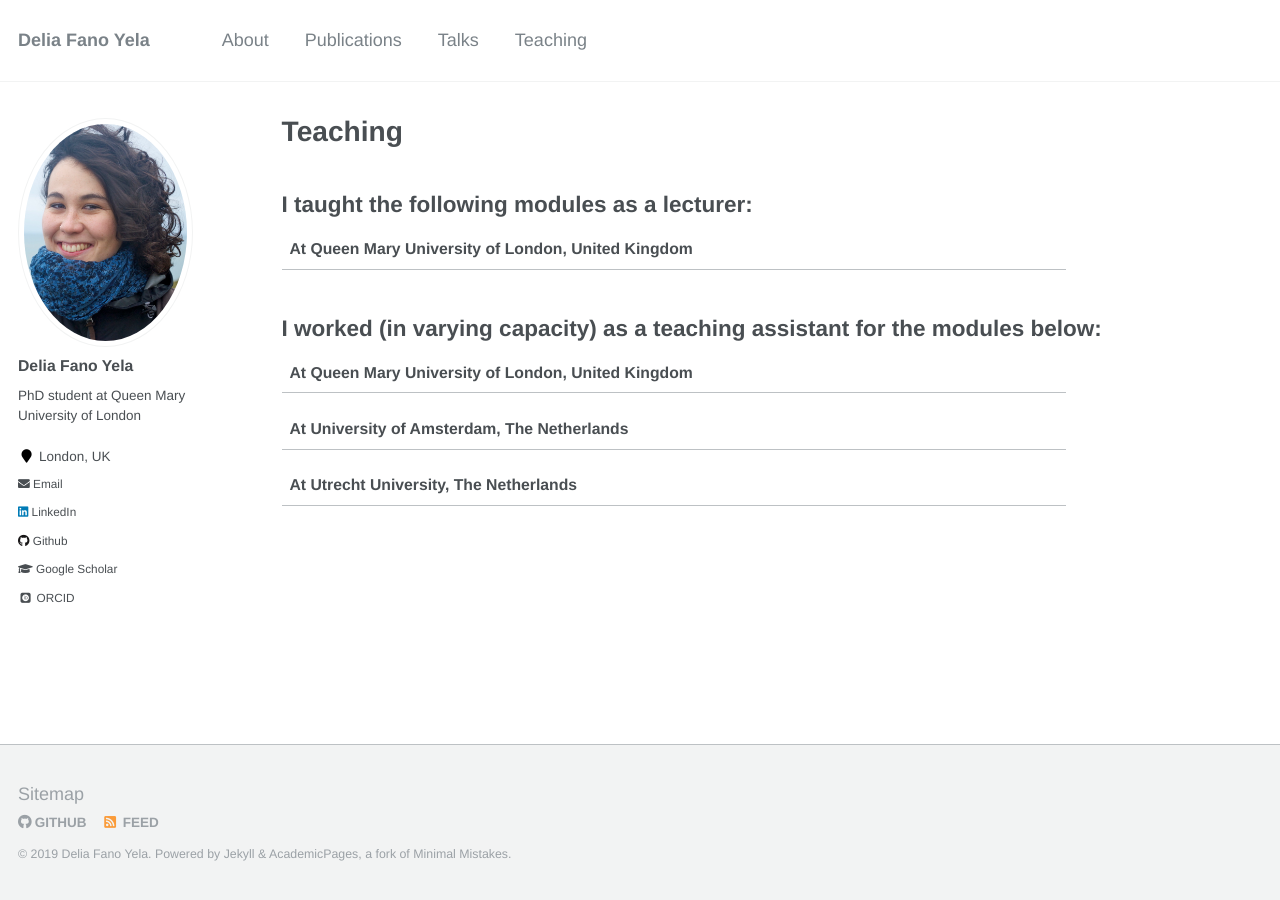
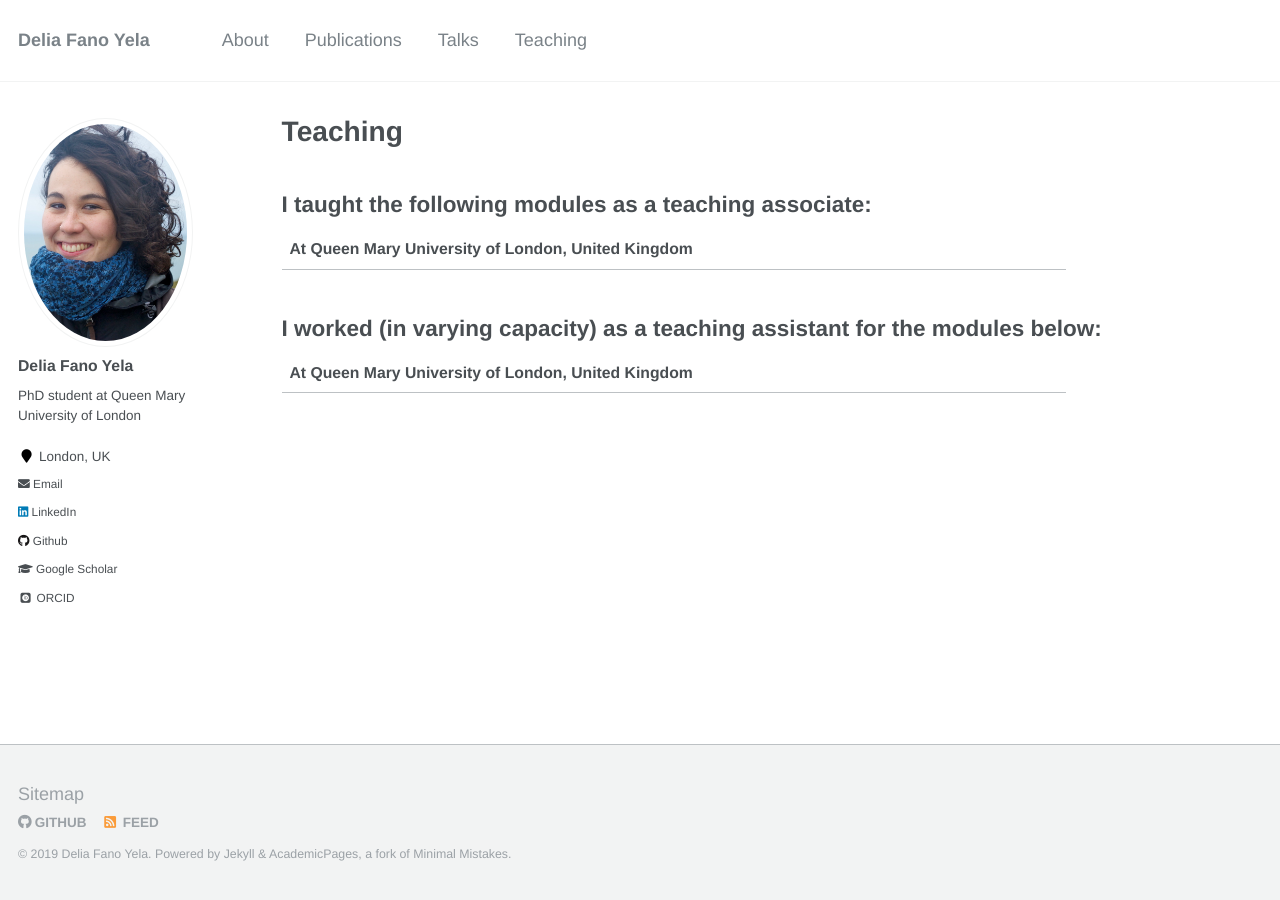
Before and after one commit to wil-j-wil/wil-j-wil2.github.io, a Jekyll site: the page built from _pages/teaching.md, in a window 1280 px wide. Built offline with Jekyll 4.4.1, drawn with Linux system fonts in a browser that asks for light colours; some web fonts are replaced.

Commit message:
teaching

```diff
--- a/_pages/teaching.md
+++ b/_pages/teaching.md
@@ -7,7 +7,7 @@ author_profile: true
 
 {% include base_path %}
 
-I taught the following modules as a lecturer:
+I taught the following modules as a teaching associate:
 ------
 
 <table>
@@ -36,22 +36,3 @@ I worked (in varying capacity) as a teaching assistant for the modules below:
 
 <table>
 <tr>
-  <th class="venue" colspan="2">At University of Amsterdam, The Netherlands</th>
-</tr>
-{% for post in site.teaching reversed %}
-  {% if post.role == "Teaching Assistant" and post.venue == "University of Amsterdam" %}
-    {% include archive-single-teaching.html %}
-  {% endif %}
-{% endfor %}
-</table>
-
-<table>
-<tr>
-  <th class="venue" colspan="2">At Utrecht University, The Netherlands</th>
-</tr>
-{% for post in site.teaching reversed %}
-  {% if post.role == "Teaching Assistant" and post.venue == "Utrecht University" %}
-    {% include archive-single-teaching.html %}
-  {% endif %}
-{% endfor %}
-</table>
```
Also changed, not shown: _pages/about.md (+3 -3 lines).
